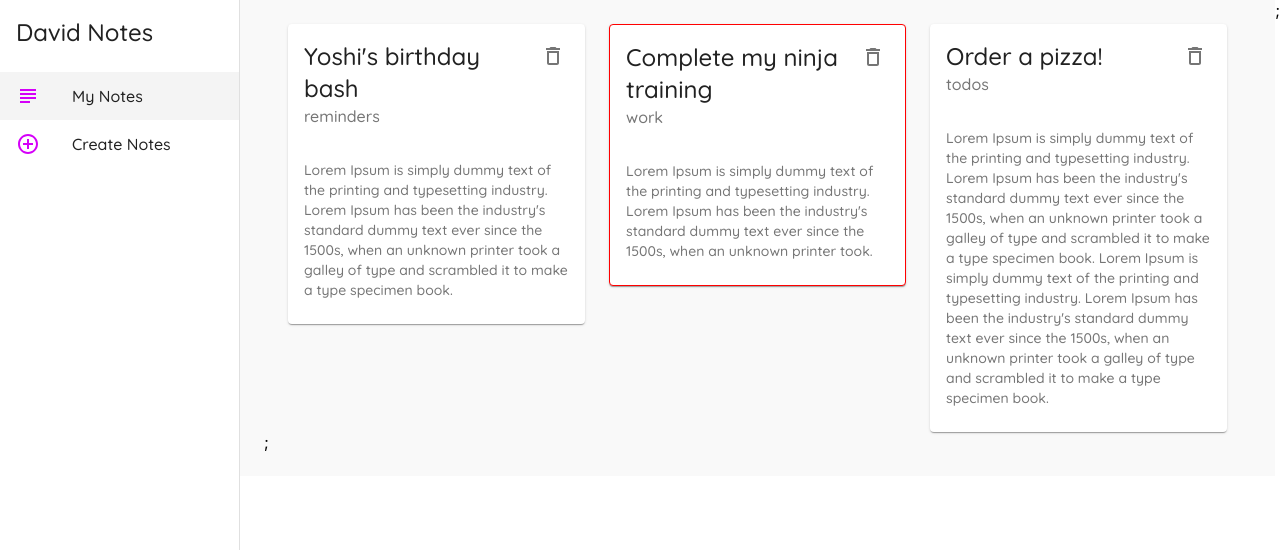
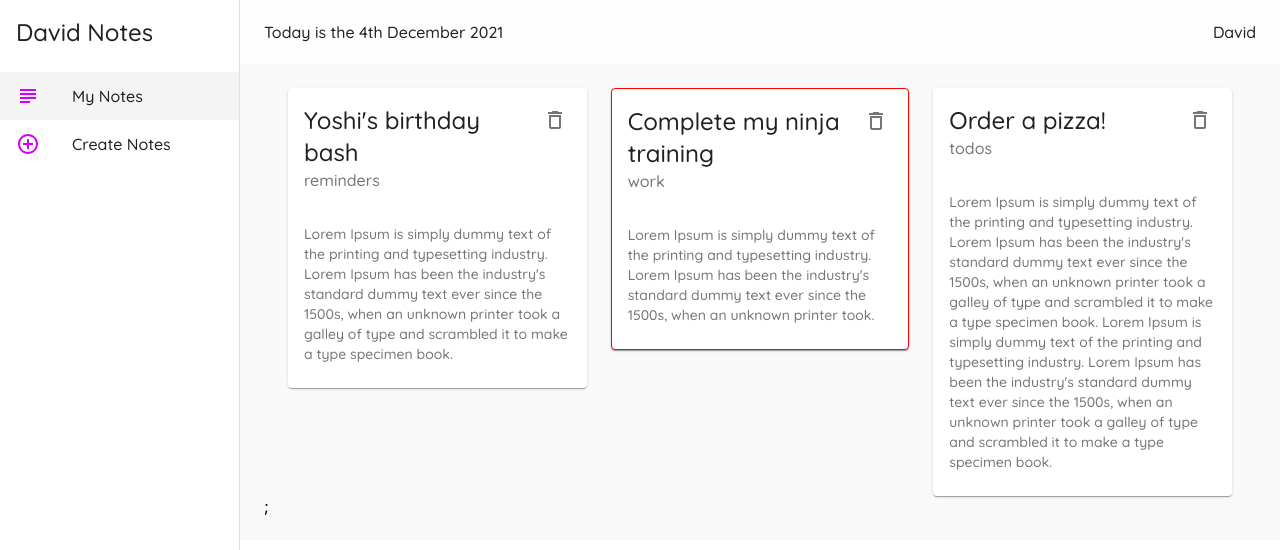
Before and after one commit to davidscarmo/material-ui-tutorial-the-net-ninja, a Next.js app: page /Notes in a window 1280 px wide. Shown: the top 550 px of the page. Built offline with nearby package versions, Linux system fonts and the light colour scheme; data requests are answered from the project's data file.

Commit message:
adicao do appbar

```diff
--- a/package.json
+++ b/package.json
@@ -11,6 +11,7 @@
   "dependencies": {
     "@material-ui/core": "^4.12.3",
     "@material-ui/icons": "^4.11.2",
+    "date-fns": "^2.27.0",
     "next": "12.0.4",
     "react": "17.0.2",
     "react-dom": "17.0.2"
--- a/src/components/Layout/index.tsx
+++ b/src/components/Layout/index.tsx
@@ -11,6 +11,9 @@
 import ListItemIcon from "@material-ui/core/ListItemIcon";
 import ListItemText from "@material-ui/core/ListItemText";
 import { SubjectOutlined, AddCircleOutlineOutlined } from "@material-ui/icons";
+import AppBar from "@material-ui/core/AppBar";
+import Toolbar from "@material-ui/core/Toolbar";
+import { format } from "date-fns";
 
 type LayoutProps = {
   children: ReactNode;
@@ -39,6 +42,13 @@
     title: {
       padding: theme.spacing(2),
     },
+    appBar: {
+      width: `calc(100% - ${drawerWidth}px)`,
+    },
+    toolbar: theme.mixins.toolbar,
+    date: {
+      flexGrow: 1,
+    },
   };
 });
 
@@ -60,6 +70,14 @@
   return (
     <div className={classes.root}>
       {/* App Bar */}
+      <AppBar className={classes.appBar} elevation={0}>
+        <Toolbar>
+          <Typography className={classes.date}>
+            Today is the {format(new Date(), "do MMMM Y")}
+          </Typography>
+          <Typography> David</Typography>
+        </Toolbar>
+      </AppBar>
       {/* side drawer */}
       <Drawer
         className={classes.drawer}
@@ -92,7 +110,10 @@
           ))}
         </List>
       </Drawer>
-      <div className={classes.page}>{props.children}</div>;
+      <div className={classes.page}>
+        <div className={classes.toolbar}></div>
+        {props.children}
+      </div>
     </div>
   );
 };
```
Also changed, not shown: 1 other file (tests, documents, lock files or other folders).
